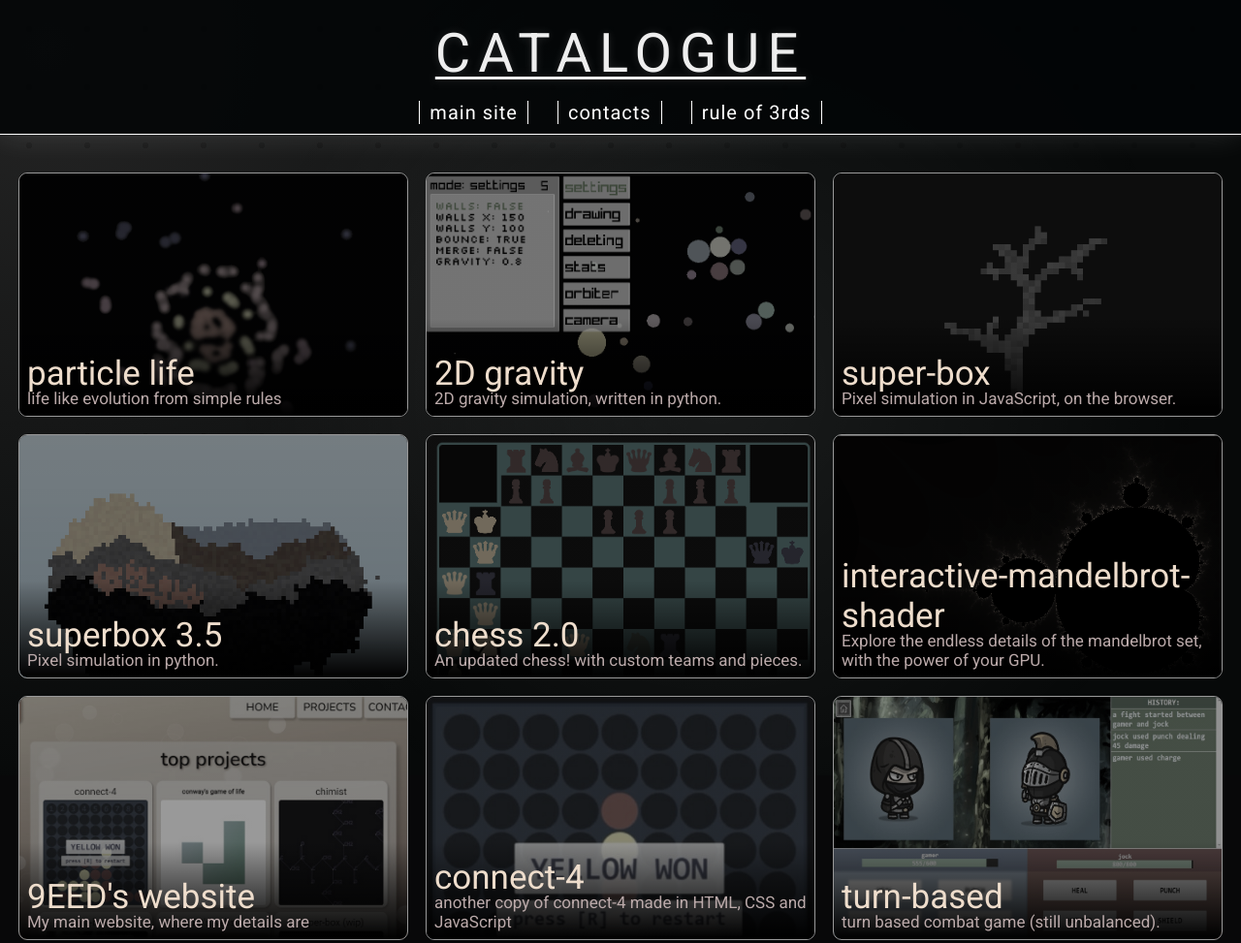
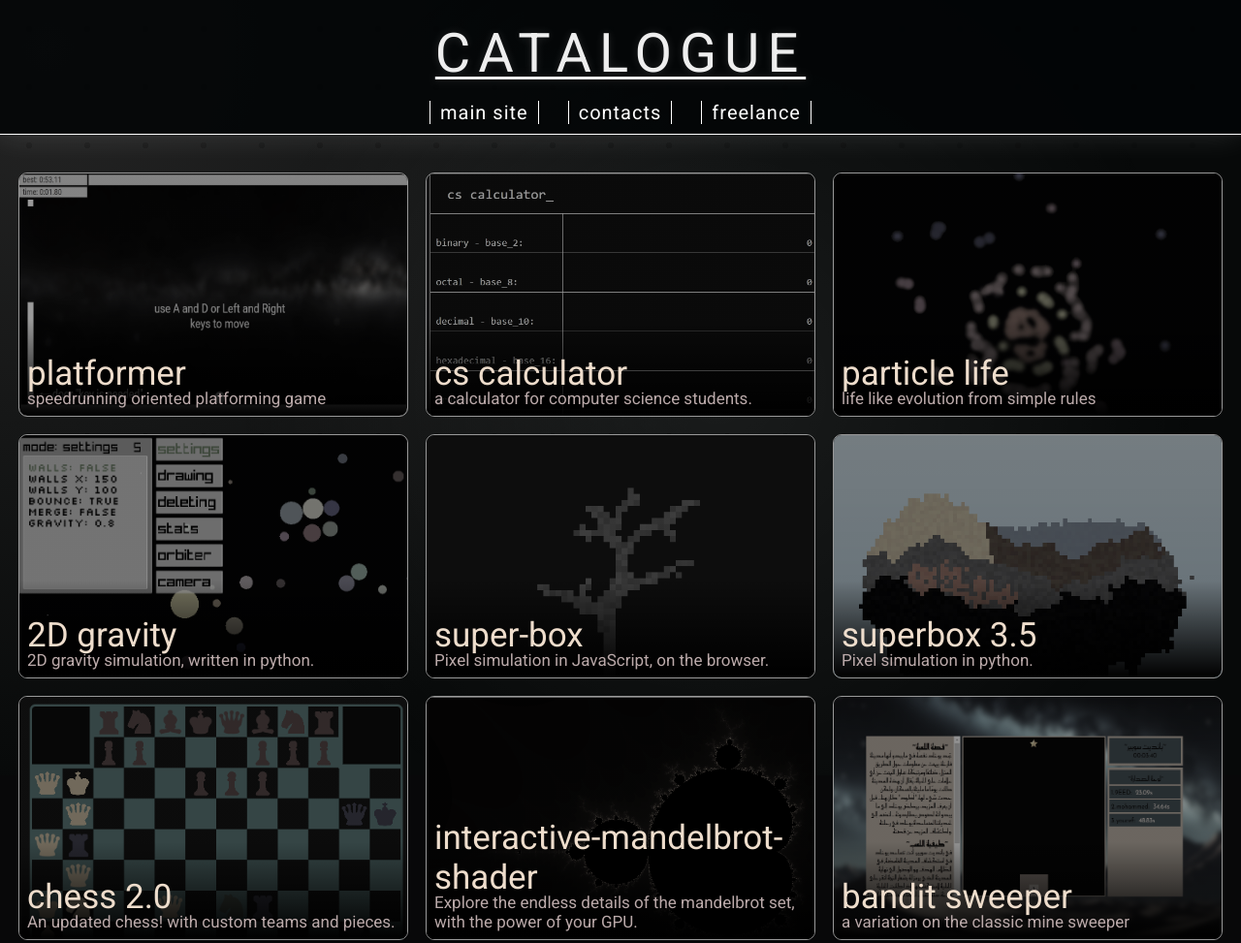
Before and after one commit to hexxt-git/projects, a plain HTML site: page index.html in a window 1280 px wide. Shown: the top 973 px of the page at 97% size. Drawn offline with Linux system fonts and the light colour scheme.

Commit message:
underwhelming update ngl

```diff
--- a/index.html
+++ b/index.html
@@ -16,11 +16,25 @@
             <a href="." id="title-text">catalogue</a>
             <ul id="nav-links">
                 <a target="_blank" href="https://9eed.github.io/" class="nav-link">main site</a>
-                <a target="_blank" href="https://9eed.github.io/#contacts" class="nav-link">contacts</a>
-                <a target="_blank" href="https://en.wikipedia.org/wiki/Rule_of_thirds" class="nav-link">rule of 3rds</a>
+                <a target="_blank" href="https://9eed.github.io/#contacts-page" class="nav-link">contacts</a>
+                <a target="_blank" href="https://www.fiverr.com/nineed" class="nav-link">freelance</a>
             </ul>
         </nav>
         <ul id="cards">
+            <a target="_blank" href="https://9eed.github.io/platformer" class="card">
+                <img src="./images/platformer.png">
+                <div class="card-content">
+                    <div class="card-name">platformer</div>
+                    <p class="card-discription">speedrunning oriented platforming game</p>
+                </div>
+            </a>
+            <a target="_blank" href="https://9eed.github.io/cs_calculator" class="card">
+                <img src="./images/cs_calculator.png">
+                <div class="card-content">
+                    <div class="card-name">cs calculator</div>
+                    <p class="card-discription">a calculator for computer science students.</p>
+                </div>
+            </a>
             <a target="_blank" href="https://9eed.github.io/particle-life-js/" class="card">
                 <img src="./images/particle life.png">
                 <div class="card-content">
@@ -61,6 +75,13 @@
                 <div class="card-content">
                     <div class="card-name">interactive-mandelbrot-shader</div>
                     <p class="card-discription">Explore the endless details of the mandelbrot set, with the power of your GPU.</p>
+                </div>
+            </a>
+            <a target="_blank" href="https://9eed.github.io/bandit-sweeper" class="card">
+                <img src="./images/bandit-sweeper.png">
+                <div class="card-content">
+                    <div class="card-name">bandit sweeper</div>
+                    <p class="card-discription">a variation on the classic mine sweeper</p>
                 </div>
             </a>
             <a target="_blank" href="https://9eed.github.io/" class="card">
@@ -140,6 +161,13 @@
                     <p class="card-discription">Simple creature evolution simulation in python.</p>
                 </div>
             </a>
+            <a target="_blank" href="https://github.com/9EED/neural-network-implementation" class="card">
+                <img src="./images/neural-network.png">
+                <div class="card-content">
+                    <div class="card-name">neural networks</div>
+                    <p class="card-discription">a universal function aproximator in c++</p>
+                </div>
+            </a>
             <a target="_blank" href="https://9eed.github.io/poppers/" class="card">
                 <img src="./images/poppers.png">
                 <div class="card-content">
```
Also changed, not shown: images/bandit-sweeper.png (added), images/cs_calculator.png (added), images/neural-network.png (added), images/platformer.png (added).
